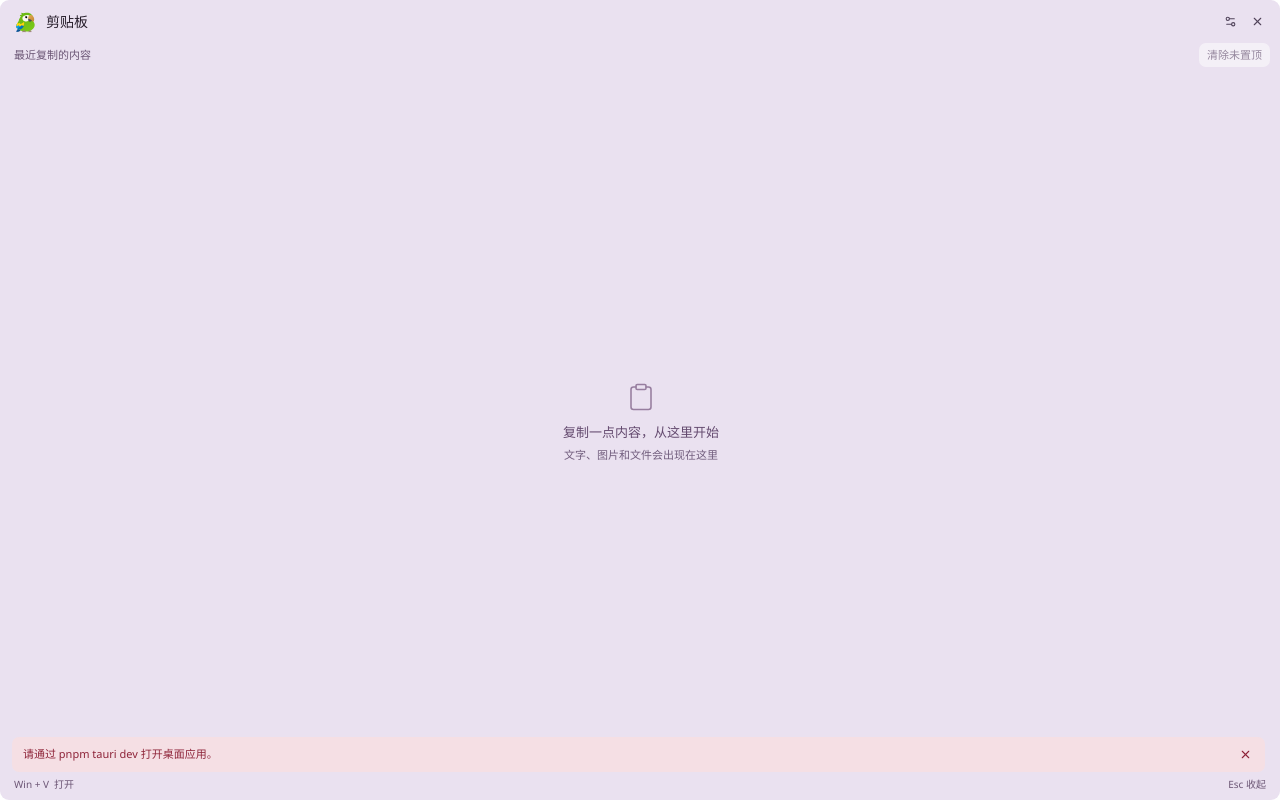
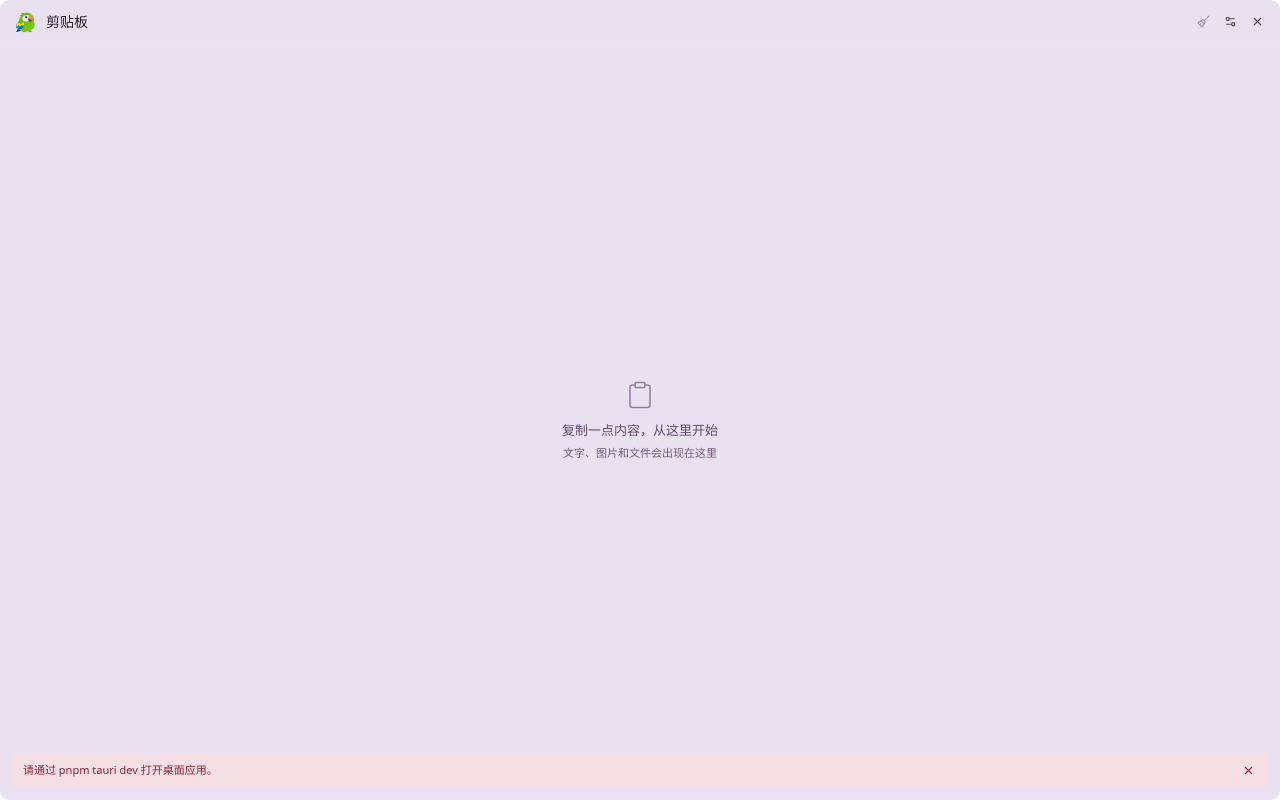
Before and after one commit to 1adybug/simple-copy, a React (Vite) app in the folder apps/desktop/: page / in a window 1280 px wide. Built offline with nearby package versions, Linux system fonts and the light colour scheme.

Commit message:
fix(desktop): streamline history header and add scroll edge fades

```diff
--- a/apps/desktop/src/App.tsx
+++ b/apps/desktop/src/App.tsx
@@ -4,7 +4,7 @@ import { invoke } from '@tauri-apps/api/core'
 import { listen } from '@tauri-apps/api/event'
 import { getCurrentWindow } from '@tauri-apps/api/window'
 import {
-  Check, Clipboard, Copy, File, Image, Link, LoaderCircle, Minus, MoreHorizontal,
+  Broom, Check, Clipboard, Copy, File, Image, Link, LoaderCircle, Minus, MoreHorizontal,
   Pin, PinOff, Settings2, ShieldCheck, Square, Trash2, Type, X,
 } from 'lucide-react'
 import {
@@ -106,17 +106,13 @@ function HistoryView({ state }: { state: ClipboardState }) {
         <div className="heading-row">
           <div className="window-heading" data-tauri-drag-region><img src={logo} width={24} height={24} alt="" draggable={false} /><h1>剪贴板</h1></div>
           <div className="header-actions">
+            <IconButton label="清除未置顶" disabled={ordinaryCount === 0 || busy} onClick={() => setConfirmation('clear')}><Broom /></IconButton>
             <IconButton label="设置" onClick={() => void invoke('open_settings').catch((error: unknown) => setNavigationError(errorText(error)))}><Settings2 /></IconButton>
             <IconButton label="收起" onClick={() => void invoke('hide_history').catch(() => {})}><X /></IconButton>
           </div>
         </div>
-        <div className="history-toolbar">
-          <span className="record-count">{items.length ? items.length + ' 条记录' : '最近复制的内容'}</span>
-          <Button variant="secondary" size="xs" disabled={ordinaryCount === 0 || busy} onClick={() => setConfirmation('clear')}>
-            清除未置顶
-          </Button>
-        </div>
       </header>
+      <div className="history-scroll">
         <div ref={list} className="history-list" role="list" aria-label="剪贴板历史" onKeyDown={navigate}>
           {items.map((clip) => (
             <ClipCard key={clip.id} clip={clip} busy={busy}
@@ -137,14 +133,7 @@ function HistoryView({ state }: { state: ClipboardState }) {
             </div>
           )}
         </div>
-      <footer className="history-footer">
-        <span className={snapshot?.settings.restoreEnabled ? 'restore-state enabled' : 'restore-state'}>
-          {snapshot?.settings.restoreEnabled
-            ? <><span className="state-dot" />{snapshot.restorePending ? '等待恢复置顶内容' : '常驻恢复已开启'}</>
-            : <><kbd>{shortcutLabel(snapshot?.settings.shortcut ?? 'Super+V')}</kbd> 打开</>}
-        </span>
-        <span><kbd>Esc</kbd> 收起</span>
-      </footer>
+      </div>
       <div className="history-feedback">
         <Feedback error={navigationError || state.error || snapshot?.error || snapshot?.shortcutError}
           message={state.message} onDismiss={navigationError || state.error || state.message
--- a/apps/desktop/src/index.css
+++ b/apps/desktop/src/index.css
@@ -63,6 +63,7 @@ small { font-size: 11px; }
 kbd { font: inherit; }
 
 .history-window {
+  --history-list-padding: 12px;
   height: 100dvh; min-height: 220px; display: flex; flex-direction: column;
   position: relative; overflow: hidden; border-radius: 9px;
   background: var(--sc-panel); user-select: none;
@@ -74,12 +75,20 @@ kbd { font: inherit; }
 .window-heading h1 { font-weight: 500; font-size: 14px; line-height: 24px; margin: 0; }
 .header-actions { display: flex; align-items: center; gap: 2px; }
 .header-actions > button { height: 25px; width: 25px; color: #51445b; }
-.history-toolbar { display: flex; align-items: center; justify-content: space-between; gap: 10px; padding-top: 9px; }
-.record-count { color: #6c5776; font-size: 11px; }
-.history-toolbar > button { background: var(--card); color: #44314e; font-size: 11px; padding: 3px 8px; height: 24px; }
-.history-toolbar > button:hover { background: var(--accent); }
-.history-toolbar > button:active { background: var(--primary); color: white; }
-.history-list { min-height: 0; flex: 1; overflow-y: auto; overscroll-behavior: contain; padding: 5px 12px 8px 14px; display: flex; flex-direction: column; gap: 8px; }
+.history-scroll { position: relative; display: flex; min-height: 0; flex: 1; }
+.history-list {
+  min-height: 0; flex: 1; overflow-y: auto; overscroll-behavior: contain;
+  padding: var(--history-list-padding); scroll-padding-block: var(--history-list-padding);
+  display: flex; flex-direction: column; gap: 8px;
+  mask-image: linear-gradient(to bottom, transparent, #000 var(--history-list-padding), #000 calc(100% - var(--history-list-padding)), transparent);
+}
+.history-scroll::before, .history-scroll::after {
+  content: ''; position: absolute; left: 0; right: 0; z-index: 1;
+  height: var(--history-list-padding); pointer-events: none;
+  -webkit-backdrop-filter: blur(3px); backdrop-filter: blur(3px);
+}
+.history-scroll::before { top: 0; mask-image: linear-gradient(to bottom, #000, transparent); }
+.history-scroll::after { bottom: 0; mask-image: linear-gradient(to top, #000, transparent); }
 .clip-card { position: relative; flex-shrink: 0; min-height: 78px; padding: 0; gap: 0; border-radius: 9px; background: var(--card); overflow: visible; }
 .clip-card:hover { background: var(--sc-hover); }
 .clip-main { display: flex; width: 100%; min-height: 77px; align-items: flex-start; text-align: left; padding: 10px 35px 24px 10px; border: 0; background: transparent; border-radius: 8px; color: inherit; }
@@ -96,14 +105,10 @@ kbd { font: inherit; }
 .file-label { display: flex; align-items: center; gap: 5px; margin-bottom: 3px; color: #80578d; font-size: 10px; }
 .clip-dropdown { min-width: 135px; font-size: 12px; }
 .delete-menu-item { color: #a4263b; }
-.history-footer { flex-shrink: 0; display: flex; align-items: center; justify-content: space-between; gap: 5px; padding: 2px 14px 8px; color: #6c5675; font-size: 10px; line-height: 16px; }
-.restore-state { display: flex; align-items: center; gap: 5px; }
-.restore-state.enabled { color: #783a8e; }
-.state-dot { width: 5px; height: 5px; display: inline-block; border-radius: 50%; background: #8a489f; }
 .empty-state { flex: 1; min-height: 180px; display: flex; flex-direction: column; align-items: center; justify-content: center; padding: 18px 5px; color: #977e9f; gap: 10px; text-align: center; }
 .empty-state h2 { margin: 1px 0 -5px; color: #63496e; font-size: 13px; font-weight: 500; }
 .empty-state p { font-size: 11px; color: #715d7d; }
-.history-feedback { position: absolute; bottom: 28px; left: 12px; right: 15px; z-index: 30; }
+.history-feedback { position: absolute; bottom: var(--history-list-padding); left: var(--history-list-padding); right: var(--history-list-padding); z-index: 30; }
 .history-feedback .feedback { max-height: 115px; overflow-y: auto; }
 .feedback { display: flex; align-items: flex-start; justify-content: space-between; gap: 8px; padding: 9px 11px; border-radius: 7px; background: var(--accent); color: #6e387f; font-size: 11px; overflow-wrap: anywhere; }
 .feedback button { border: 0; background: transparent; padding: 2px; color: inherit; }
@@ -161,6 +166,8 @@ kbd { font: inherit; }
   *, *::before, *::after { animation-duration: 0.01ms !important; animation-iteration-count: 1 !important; transition-duration: 0.01ms !important; }
 }
 @media (forced-colors: active) {
+  .history-list { mask-image: none; }
+  .history-scroll::before, .history-scroll::after { display: none; }
   .clip-card, .history-window, .setting-row, .retention-option,
   [data-slot="button"], [data-slot="alert-dialog-action"], [data-slot="alert-dialog-cancel"],
   [data-slot="input"], [data-slot="switch"], [data-slot="radio-group-item"],
```
Also changed, not shown: 1 other file (tests, documents, lock files or other folders). Lines whose indentation alone changed are shown as unchanged.
